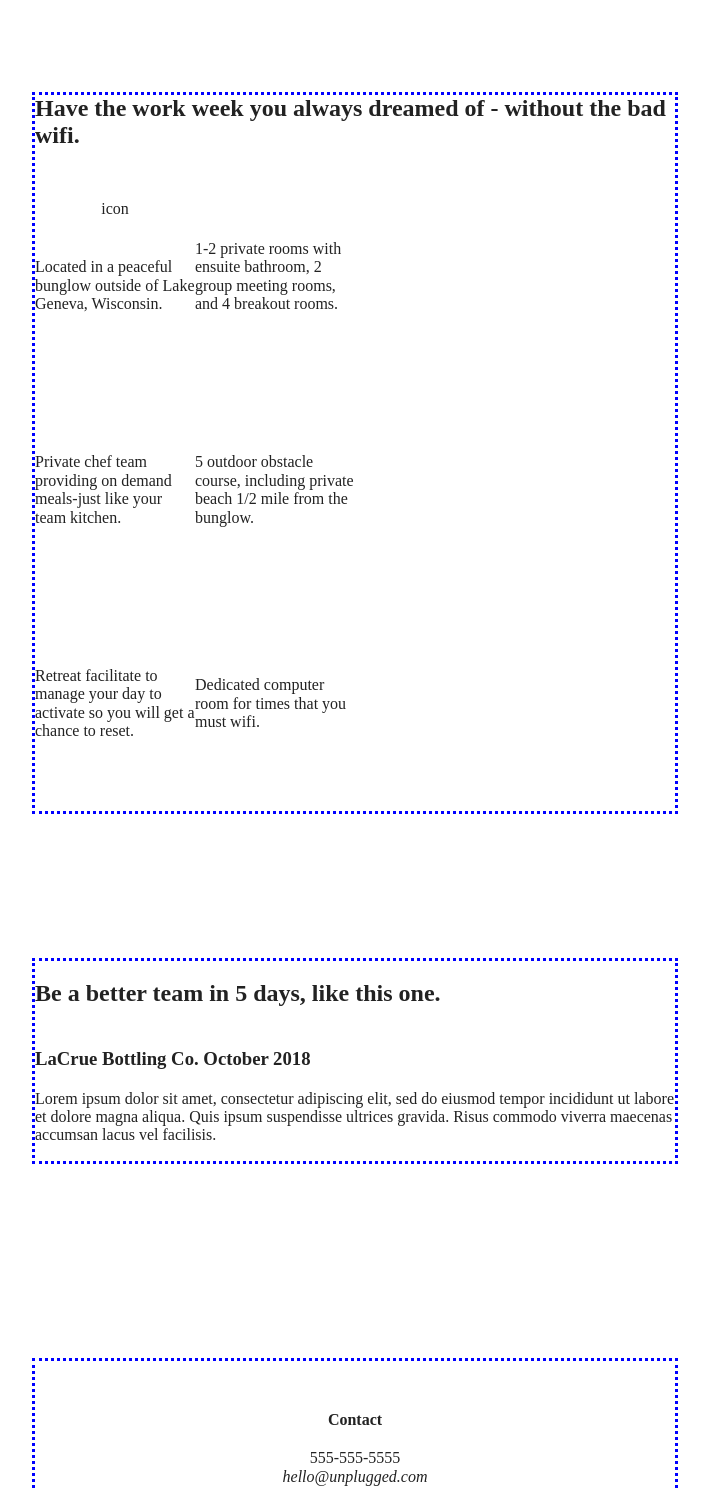
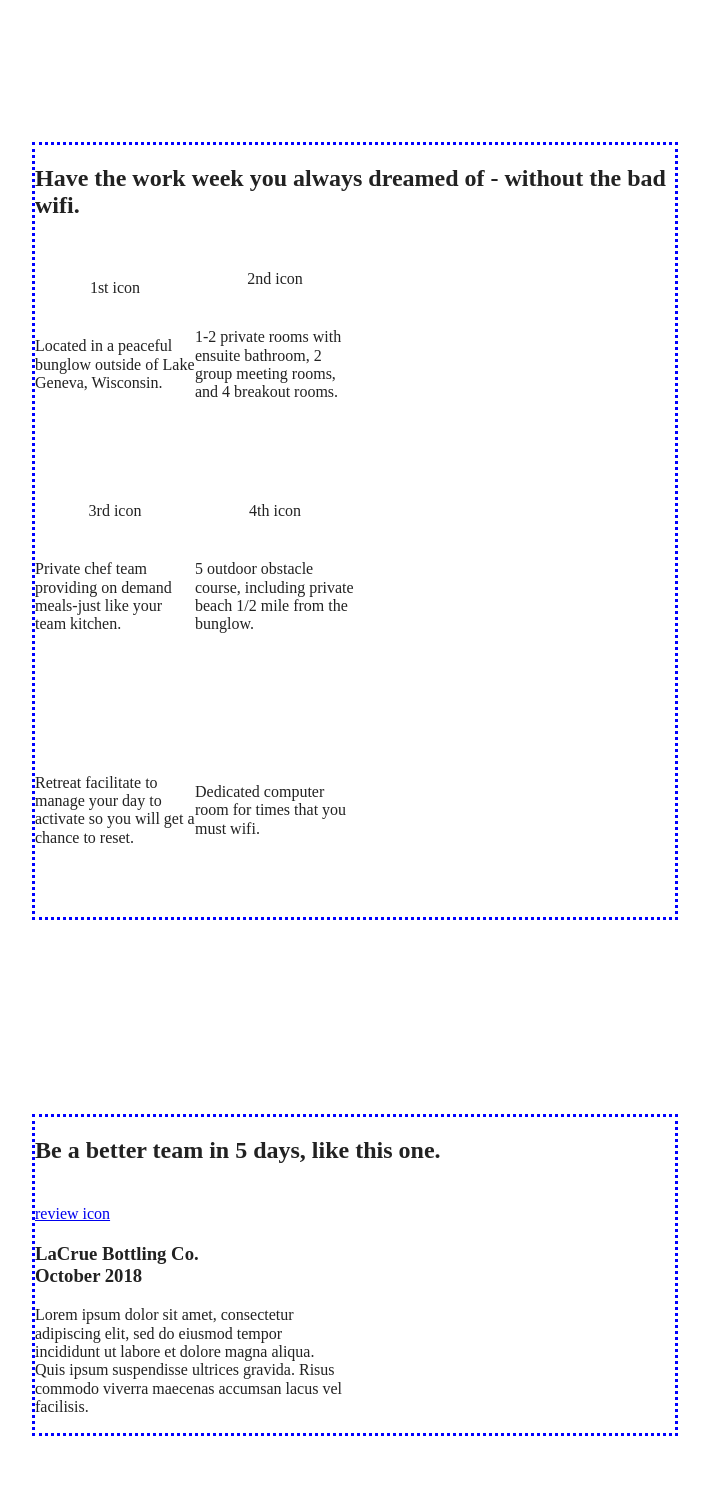
Before and after one commit to sarahsyed/unplugged_responsive_proj, a website built with Parcel: page index.html in a window 1280 px wide. Shown: the part 673-2162 px from the top of the page, without its empty margins (285-994 px from the left). Built offline with nearby package versions, Linux system fonts and the light colour scheme; files whose address does not match are found by name.

Commit message:
Added CSS for features and reviews items on Tablet screen

```diff
--- a/css/main.css
+++ b/css/main.css
@@ -394,8 +394,12 @@ footer .copyright p {
 
   }
 
+  .features .content-wrapper {
+    margin:100px 0;
+  }
+
   .features h2 {
-    margin:0 0 20px 0;
+    margin-bottom:20px;
   }
 
   .features article {
@@ -408,6 +412,15 @@ footer .copyright p {
    .features .features-items {
      width:50%;
 
+   }
+
+   .reviews article {
+    display:flex;
+    justify-content:space-between;
+   }
+
+   .reviews article div {
+    width:49%;
    }
 
 }
--- a/index.html
+++ b/index.html
@@ -70,21 +70,21 @@
           <h2>Have the work week you always dreamed of - without the bad wifi.</h2>
           <div class="features-items">
             <article>
-              <p class="fontawesome-icon"> icon</p>
+              <p class="fontawesome-icon">1st icon</p>
               <p class="feature-description"> Located in a peaceful bunglow outside of Lake Geneva, Wisconsin.</p>
             </article>
             <article>
-              <p class="fontawesome-icon"></p>
+              <p class="fontawesome-icon">2nd icon</p>
               <p class="feature-description"> 1-2 private rooms with ensuite bathroom, 2 group meeting rooms,
                 and 4 breakout rooms.</p>
             </article>
             <article>
-              <p class="fontawesome-icon"></p>
+              <p class="fontawesome-icon">3rd icon</p>
               <p class="feature-description">Private chef team providing on demand meals-just like your team
                 kitchen.</p>
             </article>
             <article>
-              <p class="fontawesome-icon"></p>
+              <p class="fontawesome-icon">4th icon</p>
               <p class="feature-description">5 outdoor obstacle course, including private beach 1/2 mile from the bunglow.</p>
             </article>
             <article>
@@ -102,17 +102,16 @@
 
      <section class="reviews">
       <div class="content-wrapper">
+        <h2>Be a better team in 5 days, like this one.</h2>
          <article>
-          <div>
-            <h2>Be a better team in 5 days, like this one.</h2>
-
+           <div>
+                <a href="reviews-icon">review icon</a>
                 <h3>LaCrue Bottling Co. October 2018</h3>
-                <a href="reviews-icon"></a>
                 <p>Lorem ipsum dolor sit amet, consectetur adipiscing elit, sed do eiusmod tempor incididunt ut labore et dolore magna aliqua. Quis ipsum suspendisse ultrices gravida.
                  Risus commodo viverra maecenas accumsan lacus vel facilisis.
                 </p>
-          </div>
-        </article>
+           </div>
+         </article>
       </div>
      </section>
 
```
